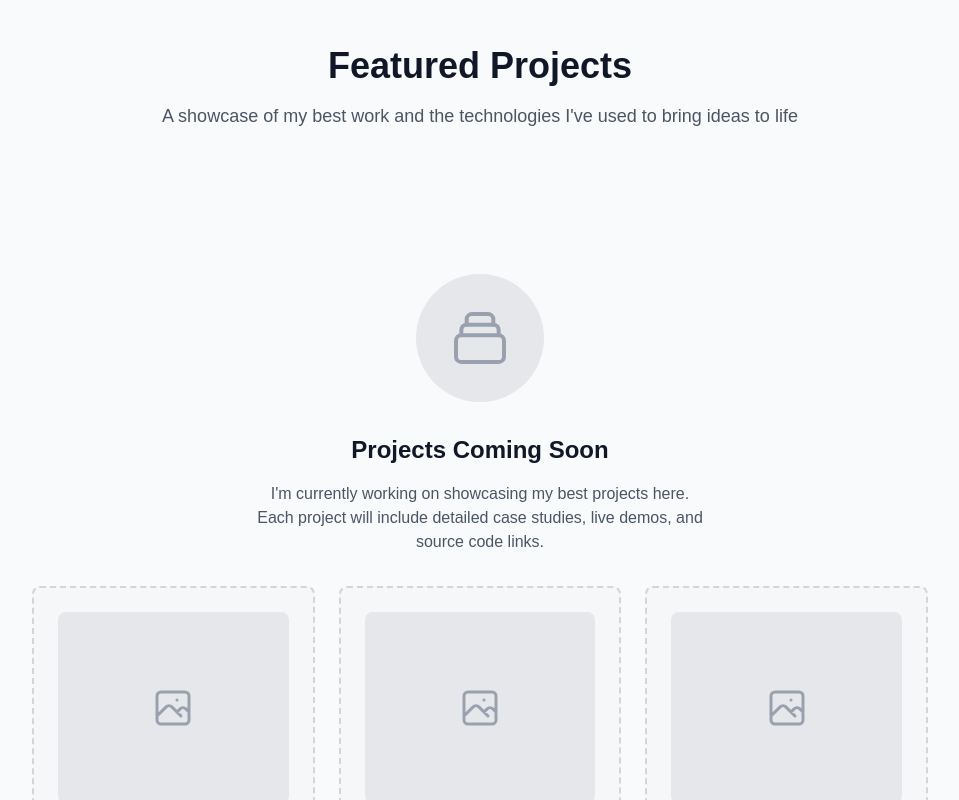
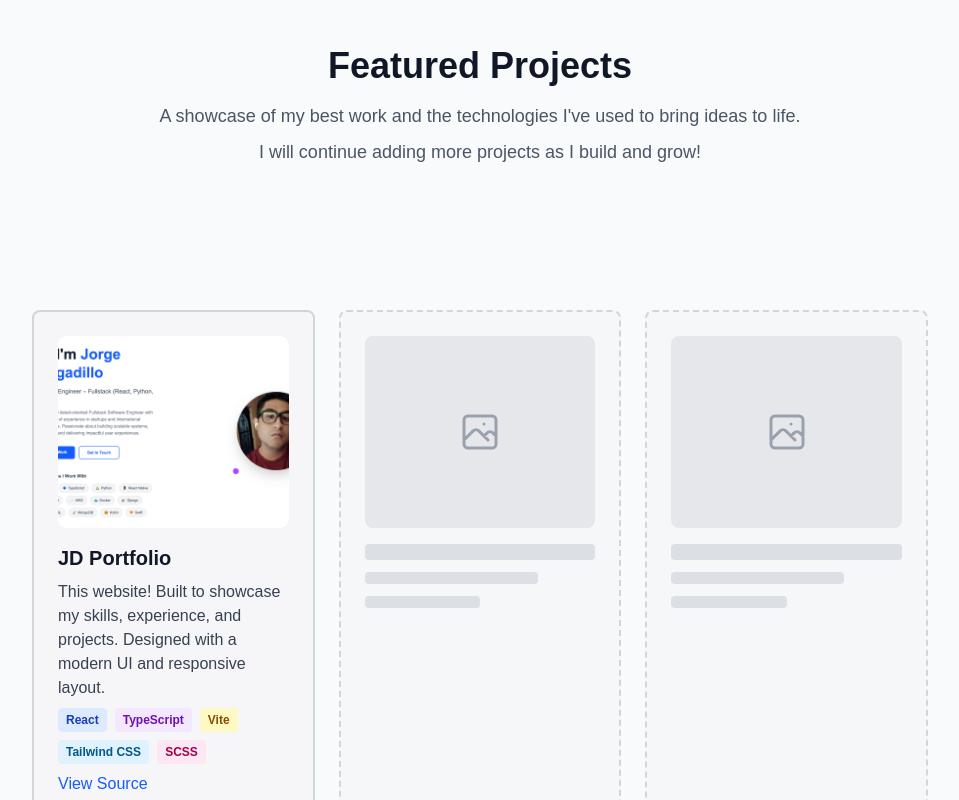
Before and after one commit to JorgeDelgadillo/jd-portfolio, a React (Vite) app: page / in a window 1280 px wide. Shown: the part 3720-4520 px from the top of the page, without its empty margins (160-1119 px from the left). Built offline with nearby package versions, Linux system fonts and the light colour scheme.

Commit message:
feat: update projects section

```diff
--- a/src/components/FeaturedProjects/FeaturedProjects.tsx
+++ b/src/components/FeaturedProjects/FeaturedProjects.tsx
@@ -18,44 +18,39 @@ const FeaturedProjects = () => {
           <p className={`text-lg max-w-2xl mx-auto ${
             darkMode ? 'text-gray-300' : 'text-gray-600'
           }`}>
-            A showcase of my best work and the technologies I've used to bring ideas to life
+            A showcase of my best work and the technologies I've used to bring ideas to life.<br />
+            <span className="block mt-2 font-medium">
+              I will continue adding more projects as I build and grow!
+            </span>
           </p>
         </div>
 
-        {/* Empty State */}
         <div className="flex flex-col items-center justify-center py-20">
-          <div className={`w-32 h-32 rounded-full flex items-center justify-center mb-8 ${
-            darkMode ? 'bg-slate-800' : 'bg-gray-200'
-          }`}>
-            <svg
-              className={`w-16 h-16 ${darkMode ? 'text-slate-600' : 'text-gray-400'}`}
-              fill="none"
-              stroke="currentColor"
-              viewBox="0 0 24 24"
-            >
-              <path
-                strokeLinecap="round"
-                strokeLinejoin="round"
-                strokeWidth={1.5}
-                d="M19 11H5m14 0a2 2 0 012 2v6a2 2 0 01-2 2H5a2 2 0 01-2-2v-6a2 2 0 012-2m14 0V9a2 2 0 00-2-2M5 11V9a2 2 0 012-2m0 0V5a2 2 0 012-2h6a2 2 0 012 2v2M7 7h10"
-              />
-            </svg>
-          </div>
-
-          <h3 className="text-2xl font-semibold mb-4">
-            Projects Coming Soon
-          </h3>
-
-          <p className={`text-center max-w-md mb-8 ${
-            darkMode ? 'text-gray-400' : 'text-gray-600'
-          }`}>
-            I'm currently working on showcasing my best projects here. Each project will include
-            detailed case studies, live demos, and source code links.
-          </p>
-
           <div className="grid grid-cols-1 md:grid-cols-3 gap-6 w-full max-w-4xl">
+            {/* Portfolio Project Card */}
+            <div className={`p-6 rounded-lg border-2 hover:border-blue-500 transition-colors ${
+              darkMode
+                ? 'border-slate-600 bg-slate-800/30'
+                : 'border-gray-300 bg-gray-100/50'
+            }`}>
+              <div className={`w-full h-48 rounded-lg mb-4 overflow-hidden ${
+                darkMode ? 'bg-slate-700' : 'bg-gray-200'
+              }`}>
+                <img src="/screenshot_portfolio.png" alt="Screenshot of JD Portfolio" className="w-full h-full object-cover rounded-md" />
+              </div>
+              <h4 className="text-xl font-bold mb-2">JD Portfolio</h4>
+              <p className={`mb-2 ${darkMode ? 'text-gray-300' : 'text-gray-700'}`}>This website! Built to showcase my skills, experience, and projects. Designed with a modern UI and responsive layout.</p>
+              <div className="flex flex-wrap gap-2 mb-2">
+                <span className="px-2 py-1 rounded bg-blue-100 text-blue-800 text-xs font-semibold">React</span>
+                <span className="px-2 py-1 rounded bg-purple-100 text-purple-800 text-xs font-semibold">TypeScript</span>
+                <span className="px-2 py-1 rounded bg-yellow-100 text-yellow-800 text-xs font-semibold">Vite</span>
+                <span className="px-2 py-1 rounded bg-sky-100 text-sky-800 text-xs font-semibold">Tailwind CSS</span>
+                <span className="px-2 py-1 rounded bg-pink-100 text-pink-800 text-xs font-semibold">SCSS</span>
+              </div>
+              <a href="https://github.com/JorgeDelgadillo/jd-portfolio" target="_blank" rel="noopener noreferrer" className="text-blue-600 hover:underline font-medium">View Source</a>
+            </div>
             {/* Placeholder Project Cards */}
-            {[1, 2, 3].map((i) => (
+            {[1, 2].map((i) => (
               <div
                 key={i}
                 className={`p-6 rounded-lg border-2 border-dashed hover:border-blue-500 transition-colors ${
@@ -81,7 +76,6 @@ const FeaturedProjects = () => {
                     />
                   </svg>
                 </div>
-
                 <div className="space-y-3">
                   <div className={`h-4 rounded animate-pulse ${
                     darkMode ? 'bg-slate-700' : 'bg-gray-300'
```
Also changed, not shown: public/screenshot_portfolio.png (added), 1 other file (tests, documents, lock files or other folders).
